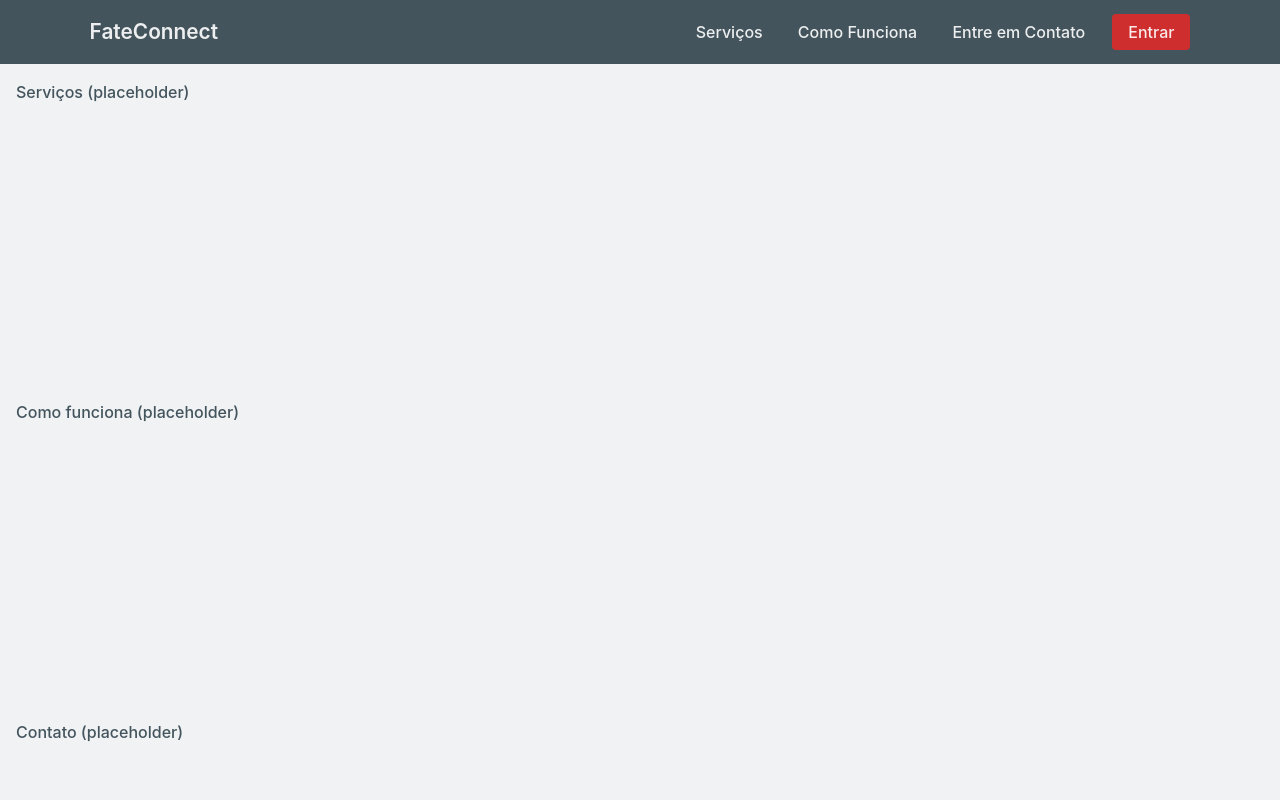
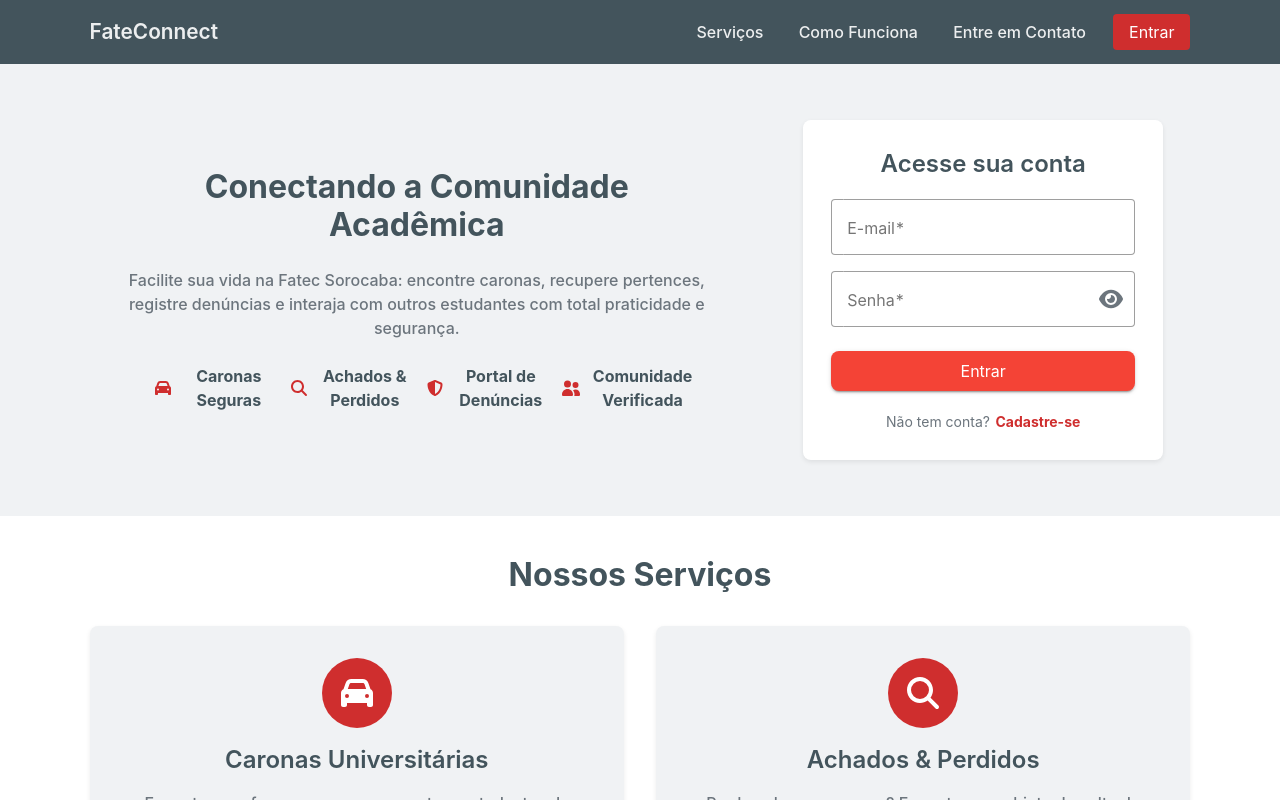
Before and after one commit to victorfob/FateConnect, an Angular app in the folder FateConnect/Front/: page /inicio in a window 1280 px wide. Built offline with nearby package versions, Linux system fonts and the light colour scheme.

Commit message:
feat(5): landing com âncoras, componentes e header fixo no shell (#21)
* feat: add components to the landing page screen

* feat: add anchor scroll to the landing page on clicks

* feat: make header stick on top

```diff
--- /dev/null
+++ b/FateConnect/Front/src/app/core/landing-anchor.service.ts
@@ -0,0 +1,23 @@
+import { Injectable, inject } from '@angular/core';
+import { Router } from '@angular/router';
+
+/**
+ * Navegação para `/inicio` com fragmento + scroll até o elemento.
+ * O Router costuma ignorar navegações “iguais” só com hash diferente; o scroll nativo
+ * também falha se o scroll principal não for a janela — daí o `scrollIntoView` após o `navigate`.
+ */
+@Injectable({ providedIn: 'root' })
+export class LandingAnchorService {
+  private readonly router = inject(Router);
+
+  go(fragment: string): void {
+    const scrollToTarget = (): void => {
+      document.getElementById(fragment)?.scrollIntoView({ behavior: 'smooth', block: 'start' });
+    };
+
+    void this.router.navigate(['/inicio'], { fragment }).finally(() => {
+      setTimeout(scrollToTarget, 0);
+      setTimeout(scrollToTarget, 100);
+    });
+  }
+}
--- a/FateConnect/Front/src/app/core/layout/layout-guest.component.html
+++ b/FateConnect/Front/src/app/core/layout/layout-guest.component.html
@@ -7,14 +7,10 @@
     </div>
 
     <mat-nav-list>
-      <a mat-list-item routerLink="/inicio" fragment="servicos" (click)="drawer.close()">Serviços</a>
-      <a mat-list-item routerLink="/inicio" fragment="como-funciona" (click)="drawer.close()">
-        Como Funciona
-      </a>
-      <a mat-list-item routerLink="/inicio" fragment="contato" (click)="drawer.close()">
-        Entre em Contato
-      </a>
-      <a mat-list-item routerLink="/inicio" fragment="login" (click)="drawer.close()">Entrar</a>
+      <a mat-list-item (click)="navigateFragment(drawer, 'servicos')">Serviços</a>
+      <a mat-list-item (click)="navigateFragment(drawer, 'como-funciona')">Como Funciona</a>
+      <a mat-list-item (click)="navigateFragment(drawer, 'contato')">Entre em Contato</a>
+      <a mat-list-item (click)="navigateFragment(drawer, 'login')">Entrar</a>
     </mat-nav-list>
   </mat-sidenav>
 
--- a/FateConnect/Front/src/app/core/layout/layout-guest.component.ts
+++ b/FateConnect/Front/src/app/core/layout/layout-guest.component.ts
@@ -1,10 +1,11 @@
-import { Component } from '@angular/core';
+import { Component, inject } from '@angular/core';
 import { MatListModule } from '@angular/material/list';
-import { MatSidenavModule } from '@angular/material/sidenav';
+import { MatSidenav, MatSidenavModule } from '@angular/material/sidenav';
 import { RouterModule, RouterOutlet } from '@angular/router';
 import { FooterComponent } from '../../shared/ui/footer/footer.component';
 import { HeaderComponent } from '../../shared/ui/header/header.component';
 import { TypographyComponent } from '../../shared/ui/typography/typography';
+import { LandingAnchorService } from '../landing-anchor.service';
 
 @Component({
   selector: 'app-layout-guest',
@@ -21,4 +22,11 @@ import { TypographyComponent } from '../../shared/ui/typography/typography';
   templateUrl: './layout-guest.component.html',
   styleUrl: './layout-guest.component.scss',
 })
-export class LayoutGuestComponent {}
+export class LayoutGuestComponent {
+  private readonly landingAnchor = inject(LandingAnchorService);
+
+  navigateFragment(drawer: MatSidenav, fragment: string): void {
+    drawer.close();
+    this.landingAnchor.go(fragment);
+  }
+}
--- a/FateConnect/Front/src/app/core/layout/layout-shell.shared.scss
+++ b/FateConnect/Front/src/app/core/layout/layout-shell.shared.scss
@@ -42,6 +42,7 @@
 
   .layout {
     min-height: 100vh;
+    padding-top: 64px;
     display: flex;
     flex-direction: column;
   }
--- a/FateConnect/Front/src/app/pages/home/home.component.html
+++ b/FateConnect/Front/src/app/pages/home/home.component.html
@@ -1,12 +1,14 @@
-<section id="servicos" class="landing-anchor" aria-label="Serviços">
-  <app-typography variant="subtitle">Serviços (placeholder)</app-typography>
-</section>
-<section id="como-funciona" class="landing-anchor" aria-label="Como funciona">
-  <app-typography variant="subtitle">Como funciona (placeholder)</app-typography>
-</section>
-<section id="contato" class="landing-anchor" aria-label="Contato">
-  <app-typography variant="subtitle">Contato (placeholder)</app-typography>
-</section>
-<section id="login" class="landing-anchor" aria-label="Acesse sua conta">
-  <app-typography variant="subtitle">Login (placeholder)</app-typography>
-</section>
+<div class="home-page">
+  <section class="description-container" aria-label="Apresentação e acesso">
+    <app-landing-description />
+    <div id="login" class="login-anchor">
+      <app-landing-login-card />
+    </div>
+  </section>
+
+  <section class="services-container" aria-label="Nossos Serviços">
+    <app-landing-services />
+  </section>
+
+  <app-landing-how-it-works />
+</div>
--- a/FateConnect/Front/src/app/pages/home/home.component.scss
+++ b/FateConnect/Front/src/app/pages/home/home.component.scss
@@ -4,7 +4,36 @@
   width: 100%;
 }
 
-.landing-anchor {
-  min-height: 40vh;
-  padding: 1rem;
+.home-page {
+  display: flex;
+  flex-direction: column;
 }
+
+.description-container {
+  display: flex;
+  align-items: center;
+  justify-content: space-around;
+  padding: 7vh 7vw;
+  gap: 32px;
+}
+
+.login-anchor {
+  display: flex;
+}
+
+.services-container {
+  display: flex;
+  flex-direction: column;
+  align-items: center;
+  background: var(--app-fundo-branco);
+}
+
+@media (max-width: 968px) {
+  .description-container {
+    flex-direction: column;
+  }
+
+  .login-anchor {
+    justify-content: center;
+  }
+}
--- a/FateConnect/Front/src/app/shared/ui/footer/footer.component.html
+++ b/FateConnect/Front/src/app/shared/ui/footer/footer.component.html
@@ -1,5 +1,5 @@
 <div class="footer">
-  <div class="contacts-container">
+  <div id="contato" class="contacts-container">
     <app-typography variant="h2">Entre em contato</app-typography>
     <div class="contact-item">
       <fa-icon [icon]="faEnvelope" size="sm"></fa-icon>
--- a/FateConnect/Front/src/app/shared/ui/header/header.component.html
+++ b/FateConnect/Front/src/app/shared/ui/header/header.component.html
@@ -15,10 +15,10 @@
     </a>
 
     <div class="desktop-menu">
-      <a mat-button routerLink="/inicio" fragment="servicos">Serviços</a>
-      <a mat-button routerLink="/inicio" fragment="como-funciona">Como Funciona</a>
-      <a mat-button routerLink="/inicio" fragment="contato">Entre em Contato</a>
-      <a mat-flat-button color="accent" routerLink="/inicio" fragment="login">Entrar</a>
+      <button type="button" mat-button (click)="landingAnchor.go('servicos')">Serviços</button>
+      <button type="button" mat-button (click)="landingAnchor.go('como-funciona')">Como Funciona</button>
+      <button type="button" mat-button (click)="landingAnchor.go('contato')">Entre em Contato</button>
+      <button type="button" mat-flat-button color="accent" (click)="landingAnchor.go('login')">Entrar</button>
     </div>
   }
 
--- a/FateConnect/Front/src/app/shared/ui/header/header.component.scss
+++ b/FateConnect/Front/src/app/shared/ui/header/header.component.scss
@@ -1,3 +1,13 @@
+// Shell (guest + logado): fixed — .mat-drawer-container tem overflow:hidden e quebra sticky.
+:host-context(.layout) {
+  display: block;
+  position: fixed;
+  top: 0;
+  left: 0;
+  right: 0;
+  z-index: 100;
+}
+
 mat-toolbar {
   transition: box-shadow 0.3s ease;
   height: 64px;
--- a/FateConnect/Front/src/app/shared/ui/header/header.component.ts
+++ b/FateConnect/Front/src/app/shared/ui/header/header.component.ts
@@ -1,11 +1,12 @@
 import { CommonModule } from '@angular/common';
-import { Component, input } from '@angular/core';
+import { Component, inject, input } from '@angular/core';
 import { MatButtonModule } from '@angular/material/button';
 import { MatSidenav, MatSidenavModule } from '@angular/material/sidenav';
 import { MatToolbarModule } from '@angular/material/toolbar';
 import { RouterModule } from '@angular/router';
 import { FontAwesomeModule } from '@fortawesome/angular-fontawesome';
 import { faBars } from '@fortawesome/free-solid-svg-icons';
+import { LandingAnchorService } from '../../../core/landing-anchor.service';
 import { TypographyComponent } from '../typography/typography';
 
 @Component({
@@ -30,4 +31,6 @@ export class HeaderComponent {
   readonly drawer = input<MatSidenav | undefined>(undefined);
 
   readonly iconeMenu = faBars;
+
+  protected readonly landingAnchor = inject(LandingAnchorService);
 }
--- a/FateConnect/Front/src/styles.scss
+++ b/FateConnect/Front/src/styles.scss
@@ -40,6 +40,14 @@ $tema-claro: mat.m2-define-light-theme((
 
 html {
   scroll-behavior: smooth;
+}
+
+/* Landing: offset sob a toolbar + scroll por fragmento (scrollIntoView). */
+#servicos,
+#como-funciona,
+#contato,
+#login {
+  scroll-margin-top: 5rem;
 }
 
 html,
```
Also changed, not shown: FateConnect/Front/src/app/pages/home/home.component.ts (+10 -2 lines), 2 other files (tests, documents, lock files or other folders).
